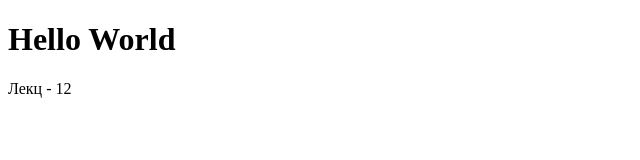
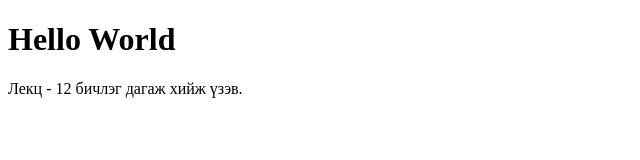
Before and after one commit to F-CS311-Zina-org/Lecture---12-repo, a plain HTML site: page index.html in a window 1280 px wide. Shown: the whole page, without its empty margins (0-640 px from the left). Drawn offline with Linux system fonts and the light colour scheme.

Commit message:
text added to index.html

```diff
--- a/index.html
+++ b/index.html
@@ -4,10 +4,10 @@
     <meta charset="UTF-8">
     <meta http-equiv="X-UA-Compatible" content="IE=edge">
     <meta name="viewport" content="width=device-width, initial-scale=1.0">
-    <title>Программ хангамжийн бүтээлт</title>
+    <title>Программ хангамжийн бүтээлт - Лекц 12</title>
 </head>
 <body>
     <h1>Hello World</h1>
-    <p>Лекц - 12</p>
+    <p>Лекц - 12 бичлэг дагаж хийж үзэв.</p>
 </body>
 </html>
```
